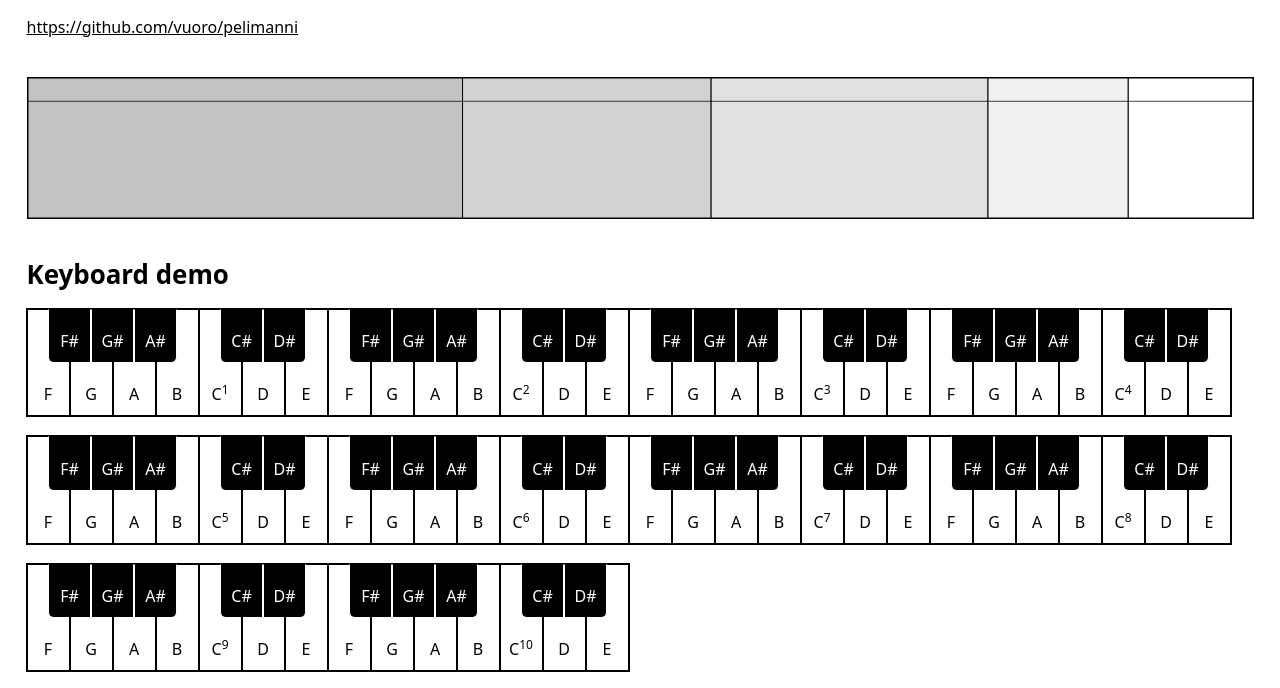
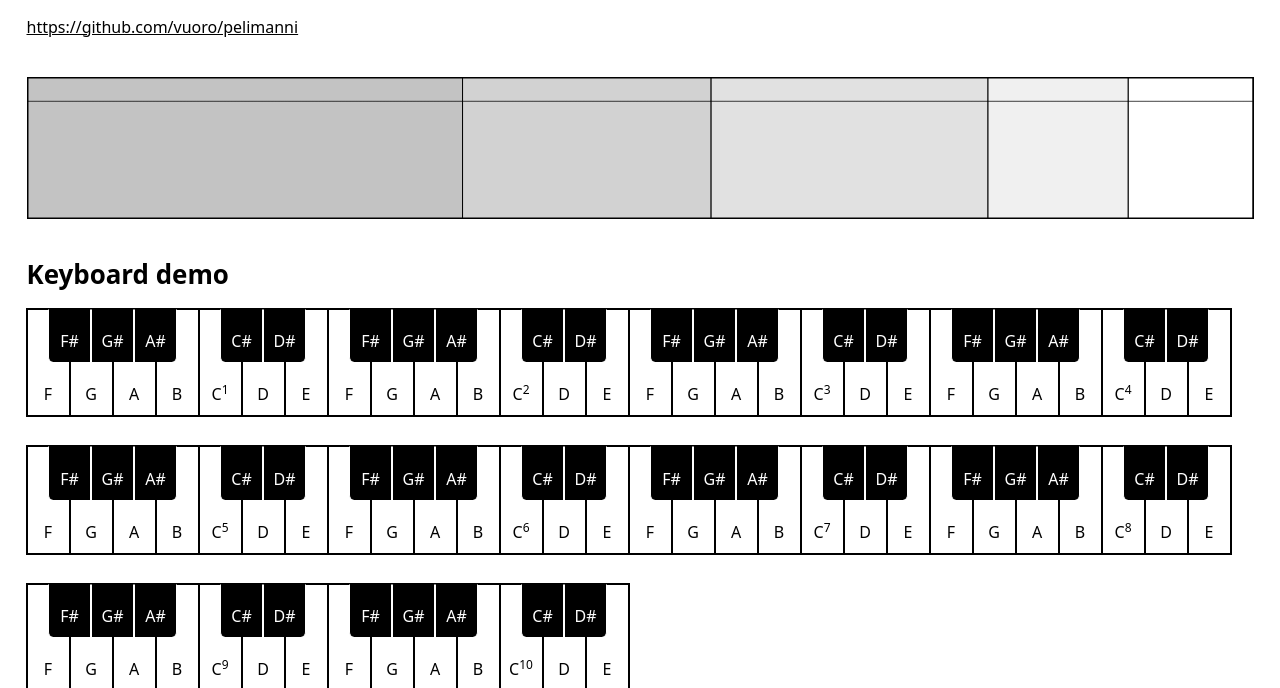
Before and after one commit to vuoro/pelimanni, a website built with Vite: page index.html in a window 1280 px wide. Shown: the part 146-834 px from the top of the page. Built offline with nearby package versions, Linux system fonts and the light colour scheme.

Commit message:
More touch workarounds

```diff
--- a/example/Keyboard.ts
+++ b/example/Keyboard.ts
@@ -238,6 +238,11 @@ const keys = (blackKeysSet: Set<string>) => {
     event.stopPropagation();
   };
 
+  const contextmenu = (event: Event) => {
+    event.stopPropagation();
+    event.preventDefault();
+  };
+
   const pointerover = (event: PointerEvent) => {
     const target = event.target as HTMLElement;
     if (!target || target === event.currentTarget) return;
@@ -259,6 +264,7 @@ const keys = (blackKeysSet: Set<string>) => {
       @pointerup=${pointerup}
       @pointerout=${pointerout}
       @pointerover=${pointerover}
+      @contextmenu=${contextmenu}
     >
       ${keys}
     </div>
--- a/example/example.css
+++ b/example/example.css
@@ -97,7 +97,7 @@ cite {
   display: flex;
   flex-wrap: wrap;
   align-items: stretch;
-  gap: 1rlh 0;
+  gap: 1.5rlh 0;
 }
 
 .keys,
```
